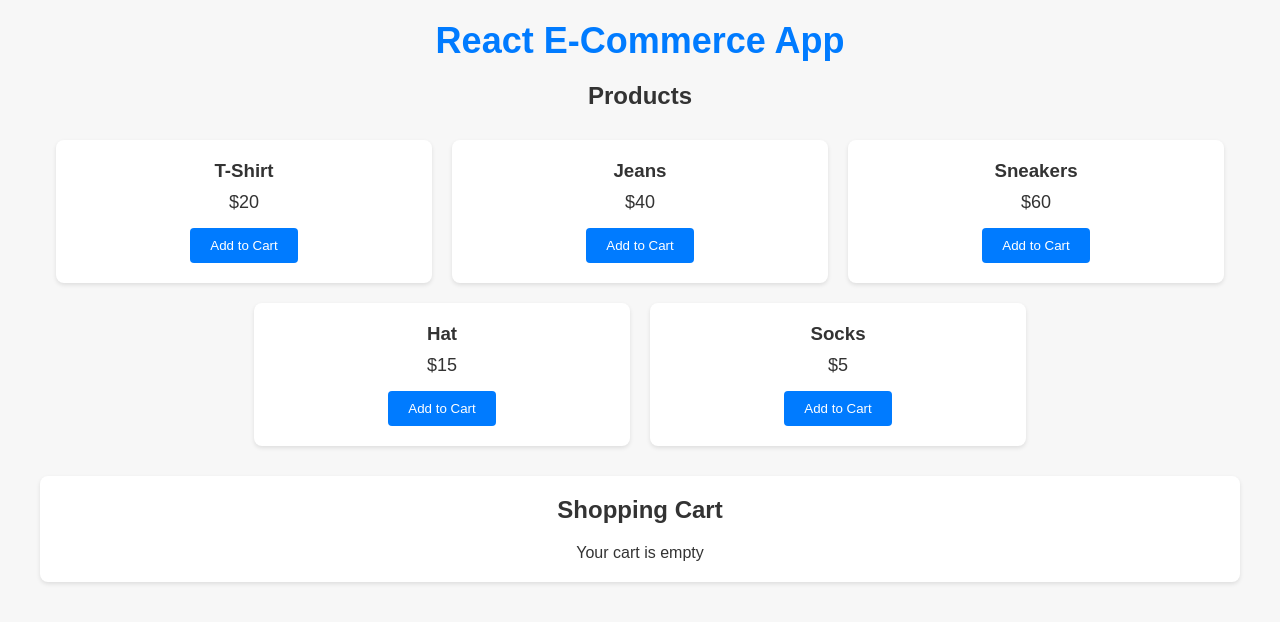
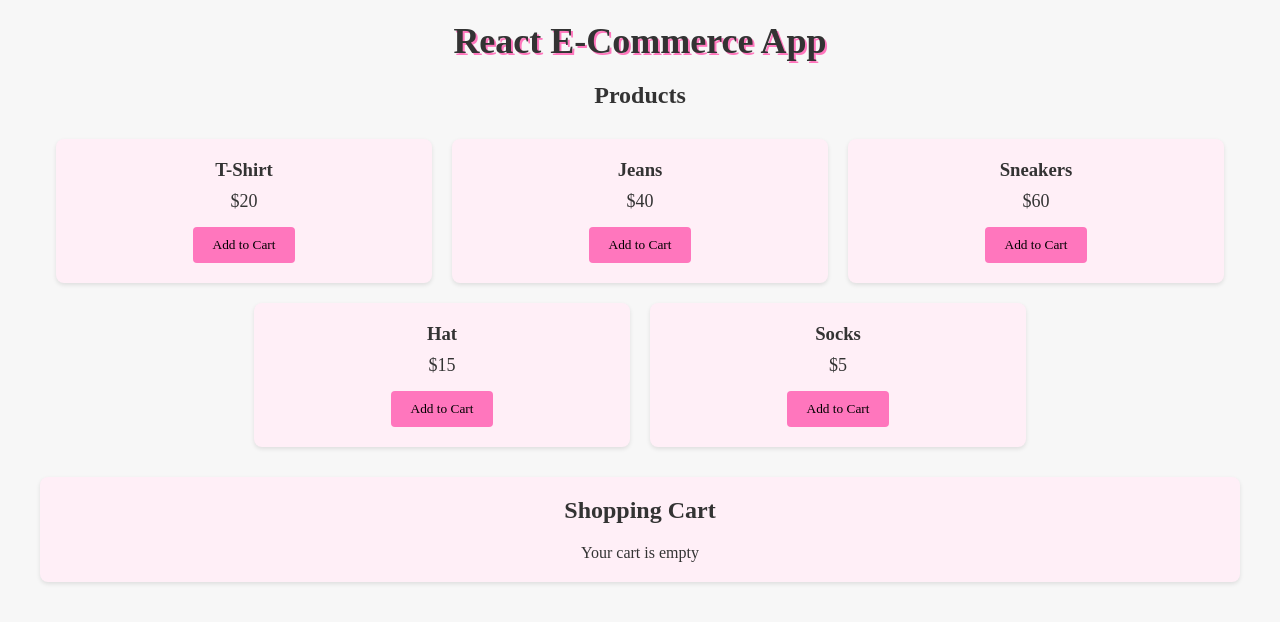
Before and after one commit to amanda-odawa/react-shopping-app, a React (Create React App) app: page / in a window 1280 px wide. Shown: the top 622 px of the page. Built offline with nearby package versions, Linux system fonts and the light colour scheme.

Commit message:
done pending README

```diff
--- a/src/index.css
+++ b/src/index.css
@@ -1,11 +1,9 @@
-/* index.css */
-
 /* Reset some basic styles for better cross-browser consistency */
 * {
   margin: 0;
   padding: 0;
   box-sizing: border-box;
-  font-family: Arial, sans-serif;
+  font-family: cursive;
 }
 
 body {
@@ -19,20 +17,18 @@ body {
 #root {
   max-width: 1200px;
   margin: 0 auto;
-  text-align: center;  /* Center text for website title */
+  text-align: center;
 }
 
-/* Center the main website title */
 h1 {
   font-size: 36px;
   margin-bottom: 20px;
-  color: #007bff;
+  text-shadow: 2px 2px #ff76bd;
 }
 
 h2 {
   font-size: 24px;
   margin-bottom: 20px;
-  color: #333;
 }
 
 /* Flexbox layout for the product list */
@@ -40,12 +36,12 @@ h2 {
   display: flex;
   flex-wrap: wrap;
   gap: 20px;
-  justify-content: center;  /* Center the products horizontally */
-  margin-top: 30px; /* Added margin to separate the title from the products */
+  justify-content: center;
+  margin-top: 30px;
 }
 
 .product {
-  background-color: #fff;
+  background-color: #ffeff7;
   padding: 20px;
   border-radius: 8px;
   box-shadow: 0 2px 4px rgba(0, 0, 0, 0.1);
@@ -64,20 +60,20 @@ h2 {
 
 .product button {
   padding: 10px 20px;
-  background-color: #007bff;
-  color: #fff;
+  background-color: #ff76bd;
+  color: #000000;
   border: none;
   border-radius: 4px;
   cursor: pointer;
 }
 
 .product button:hover {
-  background-color: #0056b3;
+  background-color: #ffa0d1;
 }
 
 /* Cart Section */
 .cart {
-  background-color: #fff;
+  background-color: #ffeff7;
   padding: 20px;
   border-radius: 8px;
   box-shadow: 0 2px 4px rgba(0, 0, 0, 0.1);
@@ -104,16 +100,16 @@ h2 {
 }
 
 .cart-item button {
-  background-color: #dc3545;
-  color: #fff;
+  background-color: #ff76bd;
+  color: #000000;
   border: none;
   padding: 5px 10px;
   border-radius: 4px;
-  cursor: pointer;
+  cursor: pointer;margin-top: 9px;
 }
 
 .cart-item button:hover {
-  background-color: #c82333;
+  background-color: #ffa0d1;
 }
 
 .cart-item .quantity {
@@ -147,11 +143,3 @@ h2 {
     width: 100%;
   }
 }
-
-.product-image {
-  width: 100%;
-  height: auto;
-  border-radius: 8px;
-  box-shadow: 0 2px 4px rgba(0, 0, 0, 0.1);
-  object-fit: cover; /* This will ensure the images maintain their aspect ratio */
-}
```
